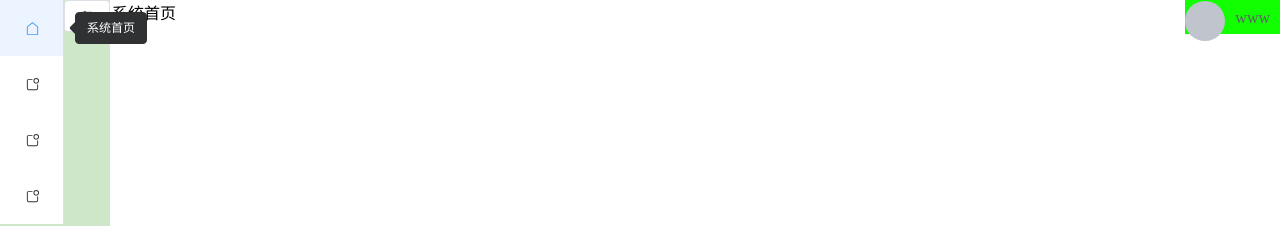
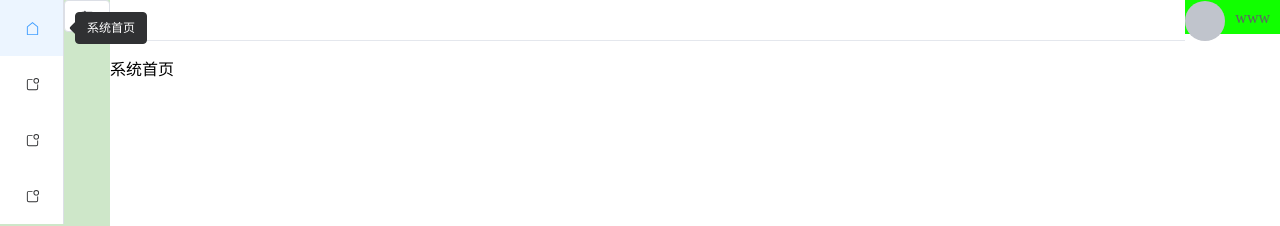
Before and after one commit to weixiao2925/musicvue, a Vue app: page /index in a window 1280 px wide. Shown: the top 226 px of the page. Built offline with nearby package versions, Linux system fonts and the light colour scheme.

Commit message:
设有弹性布局，很成功

```diff
--- a/src/views/index/IndexCommon.vue
+++ b/src/views/index/IndexCommon.vue
@@ -100,8 +100,8 @@ watch(activeTab, (newVal) => {
   </div>
 
 <!--  顶部-->
-  <div >
-    <div id="tabs-container" style="float:left;">
+  <div style="display:flex;">
+    <div id="tabs-container" style="flex-grow: 1;">
       <el-tabs v-model="activeTab" type="card" closable @tab-remove="closeTab" @update:modelValue="activateMenu">
         <el-tab-pane
             v-for="tab in tabs"
@@ -145,6 +145,10 @@ watch(activeTab, (newVal) => {
     height: 2.1rem;
     background-color: #11ff00;
   }
+  #tabs-container {
+    /* 确保tabs-container可以根据内容自动伸缩，并填充额外空间 */
+    flex-grow: 1;
+  }
   .el-menu-vertical-demo:not(.el-menu--collapse) {
     width: 150px;
     height: 100%;
```
